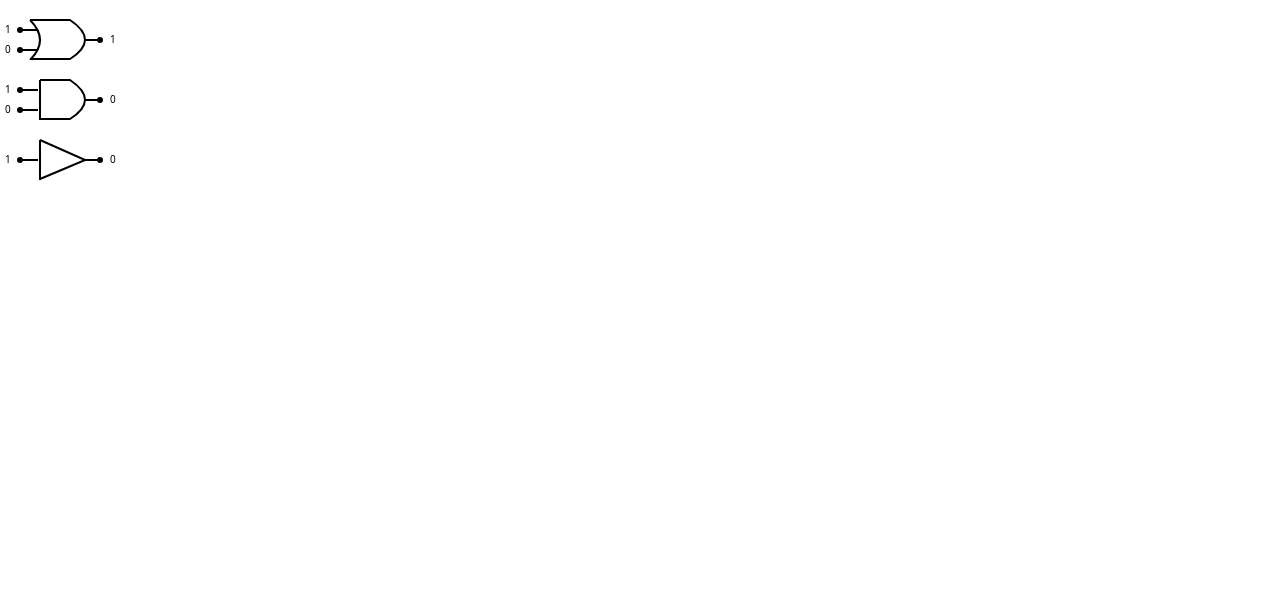
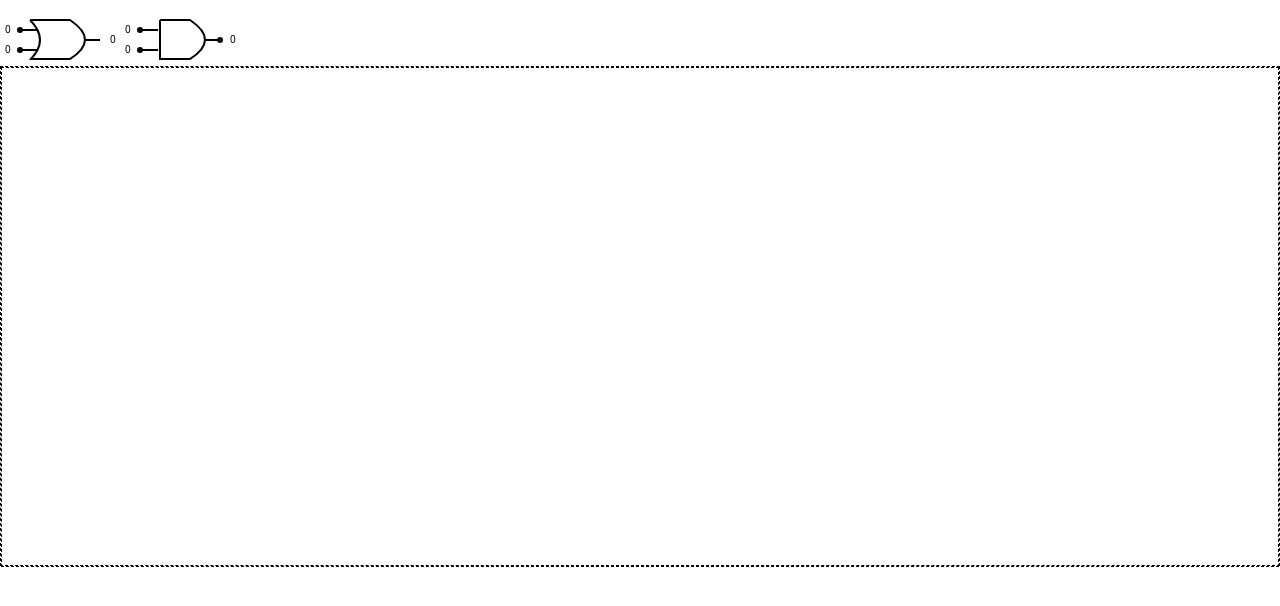
Before and after one commit to IsaRamDev/IsaRamDev-Digital-Circuit-Simulator, a React (Vite) app: page / in a window 1280 px wide. Shown: the top 606 px of the page. Built offline with nearby package versions, Linux system fonts and the light colour scheme.

Commit message:
Feature: Added toogle for the 3 main logic components inputs and started dragg and drop

```diff
--- a/src/App.jsx
+++ b/src/App.jsx
@@ -1,15 +1,47 @@
+import { useState } from 'react';
 import OrGate from './components/Or';
 import AndGate from './components/And';
-import NotGate from './components/Not';
+// import NotGate from './components/Not';
+import DropZone from './components/Dropzone';
 
 function App() {
+  const [components, setComponents] = useState([]);
+
+  const handleDragStart = (e, type) => {
+    const componentData = JSON.stringify({ type, id: `${type}-${Date.now()}` }); // Genera un ID único basado en el tiempo actual
+    e.dataTransfer.setData('text', componentData);
+  };
+
+
+  const handleDrop = (e) => {
+    const data = e.dataTransfer.getData('text');
+    if (data) {
+      const componentData = JSON.parse(data);
+      setComponents((prevComponents) => [...prevComponents, componentData]);
+    }
+  };
+
+
   return (
     <div>
-      <OrGate inputA={1} inputB={0} />
-      <AndGate inputA={1} inputB={0} />
-      <NotGate inputA={1} inputB={0} />
+      <OrGate onDragStart={(e) => handleDragStart(e, 'OR')} />
+      <AndGate onDragStart={(e) => handleDragStart(e, 'AND')} />
+      <DropZone onDrop={handleDrop}>
+      <DropZone onDrop={handleDrop}>
+  {components.map((component, index) => {
+    switch (component.type) {
+      case 'OR':
+        return <OrGate key={component.id} />;
+      case 'AND':
+        return <AndGate key={component.id} />;
+      default:
+        return null;
+    }
+  })}
+</DropZone>
+      </DropZone>
     </div>
-  )
+  );
 }
 
 export default App
--- a/src/components/And.jsx
+++ b/src/components/And.jsx
@@ -1,24 +1,37 @@
-import PropTypes from 'prop-types';
+import { useState } from 'react';
 
-const AndGate = ({ inputA, inputB }) => {
+import Draggable from './Draggable';
+
+// eslint-disable-next-line react/prop-types
+const AndGate = ({ id }) => {
+  const [inputA, setInputA] = useState(0);
+  const [inputB, setInputB] = useState(0);
   const output = inputA && inputB;
+
+  const toggleInputA = () => setInputA(inputA ? 0 : 1);
+  const toggleInputB = () => setInputB(inputB ? 0 : 1);
+
+  const handleDragStart = (e) => {
+    e.dataTransfer.setData('application/reactflow', id); // Establecer el ID de la compuerta OR
+    e.dataTransfer.effectAllowed = 'move';
+  };
+
   return (
+    <Draggable onDragStart={handleDragStart}>
+      <div style={{ userSelect: 'none', cursor: 'grab' }}>
     <svg width="120" height="60" viewBox="0 0 120 60" xmlns="http://www.w3.org/2000/svg">
       <path d="M 20,30 L 38,30 M 20,50 L 38,50 M 40,20 40,60 M 40,20 L 70,20 Q 100,40 70,59 L 40,59 M 85,40 L 100,40"
         stroke="black" fill="transparent" strokeWidth="2" />
       <circle cx="20" cy="30" r="3" fill="black" />
       <circle cx="20" cy="50" r="3" fill="black" />
       <circle cx="100" cy="40" r="3" fill={"black"} />
-      <text x="5" y="33" fontSize="10">{inputA.toString()}</text>
-      <text x="5" y="53" fontSize="10">{inputB.toString()}</text>
+      <text x="5" y="33" fontSize="10" onClick={toggleInputA}>{inputA}</text>
+      <text x="5" y="53" fontSize="10" onClick={toggleInputB}>{inputB}</text>
       <text x="110" y="43" fontSize="10">{output.toString()}</text>
     </svg>
+    </div>
+    </Draggable>
   );
-};
-
-AndGate.propTypes = {
-  inputA: PropTypes.bool,
-  inputB: PropTypes.bool
-};
+}
 
 export default AndGate;
--- /dev/null
+++ b/src/components/Draggable.jsx
@@ -0,0 +1,11 @@
+
+// eslint-disable-next-line react/prop-types
+  const Draggable = ({ children, onDragStart }) => {
+    return (
+      <div draggable onDragStart={onDragStart} style={{ display: 'inline-block' }}>
+        {children}
+      </div>
+    );
+  };
+
+export default Draggable;
--- /dev/null
+++ b/src/components/Dropzone.jsx
@@ -0,0 +1,19 @@
+// eslint-disable-next-line react/prop-types
+  const DropZone = ({ onDrop, children }) => {
+    const handleDrop = (e) => {
+      e.preventDefault();
+      onDrop(e.dataTransfer.getData('text'));
+    };
+
+    const handleDragOver = (e) => {
+      e.preventDefault();
+    };
+
+    return (
+      <div onDrop={handleDrop} onDragOver={handleDragOver} style={{ height: '500px', width: '100%', border: '1px dashed black' }}>
+        {children}
+      </div>
+    );
+  };
+
+export default DropZone;
--- a/src/components/Not.jsx
+++ b/src/components/Not.jsx
@@ -1,22 +1,21 @@
-import PropTypes from 'prop-types';
+import { useState } from 'react';
 
-const NotGate = ({ inputA }) => {
-  const output = Number(!inputA) ;
+const NotGate = () => {
+  const [inputA, setInputA] = useState(0);
+  const output = Number(!inputA);
+
+  const toggleInputA = () => setInputA(inputA ? 0 : 1);
+
   return (
     <svg width="120" height="60" viewBox="0 0 120 60" xmlns="http://www.w3.org/2000/svg">
       <path d="M 20,40 L 38,40 M 40,20 40,60 M 40,20 L 85,40 Q 100,40 85,40 L 40,59 M 85,40 L 100,40"
         stroke="black" fill="transparent" strokeWidth="2" />
       <circle cx="20" cy="40" r="3" fill="black" />
       <circle cx="100" cy="40" r="3" fill={"black"} />
-      <text x="5" y="43" fontSize="10">{inputA.toString()}</text>
+      <text x="5" y="43" fontSize="10" onClick={toggleInputA}>{inputA}</text>
       <text x="110" y="43" fontSize="10">{output.toString()}</text>
     </svg>
   );
 };
 
-NotGate.propTypes = {
-  inputA: PropTypes.bool,
-  inputB: PropTypes.bool
-};
-
 export default NotGate;
--- a/src/components/Or.jsx
+++ b/src/components/Or.jsx
@@ -1,24 +1,38 @@
-import PropTypes from 'prop-types';
+import { useState } from 'react';
+import Draggable from './Draggable';
 
-const OrGate = ({ inputA, inputB }) => {
+// eslint-disable-next-line react/prop-types
+const OrGate = ({ id }) => {
+  const [inputA, setInputA] = useState(0);
+  const [inputB, setInputB] = useState(0);
   const output = inputA || inputB;
+
+  const toggleInputA = () => setInputA(inputA ? 0 : 1);
+  const toggleInputB = () => setInputB(inputB ? 0 : 1);
+
+  // Función para manejar el inicio del arrastre
+  const handleDragStart = (e) => {
+    e.dataTransfer.setData('application/reactflow', id); // Establecer el ID de la compuerta OR
+    e.dataTransfer.effectAllowed = 'move';
+  };
+
+  // Envolver el SVG en un componente Draggable
   return (
+    <Draggable onDragStart={handleDragStart}>
+      <div style={{ userSelect: 'none', cursor: 'grab' }}>
         <svg width="120" height="60" viewBox="0 0 120 60" xmlns="http://www.w3.org/2000/svg">
           <path d="M 20,30 L 38,30 M 20,50 L 38,50 M 30,20 Q 50,40 30,60 M 30,20 L 70,20 Q 100,40 70,59 L 30,59 M 85,40 L 100,40"
             stroke="black" fill="transparent" strokeWidth="2" />
           <circle cx="20" cy="30" r="3" fill="black" />
           <circle cx="20" cy="50" r="3" fill="black" />
-      <circle cx="100" cy="40" r="3" fill={"black"} />
-      <text x="5" y="33" fontSize="10">{inputA.toString()}</text>
-      <text x="5" y="53" fontSize="10">{inputB.toString()}</text>
-      <text x="110" y="43" fontSize="10">{output.toString()}</text>
+          <circle cx="100" cy="40" r="3" fill={output ? "black" : "transparent"} />
+          <text x="5" y="33" fontSize="10" onClick={toggleInputA}>{inputA}</text>
+          <text x="5" y="53" fontSize="10" onClick={toggleInputB}>{inputB}</text>
+          <text x="110" y="43" fontSize="10">{output}</text>
         </svg>
+      </div>
+    </Draggable>
   );
 };
 
-OrGate.propTypes = {
-  inputA: PropTypes.bool,
-  inputB: PropTypes.bool
-};
-
 export default OrGate;
```
Lines whose indentation alone changed are shown as unchanged.
